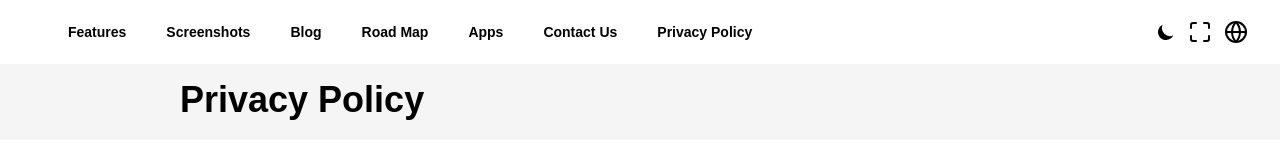
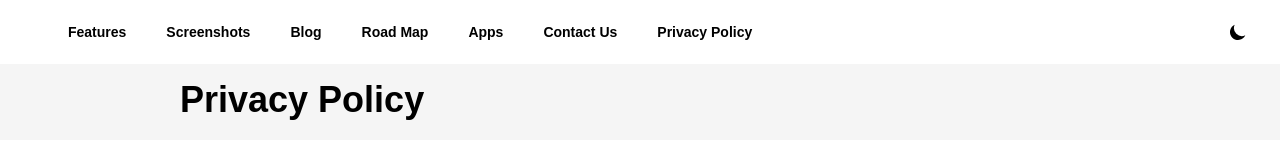
Before and after one commit to integrityph/Tejory, a plain HTML site: page privacy.html in a window 1280 px wide. Shown: the top 160 px of the page. Drawn offline with Linux system fonts and the light colour scheme; a web font is replaced by a local one.

Commit message:
removed unused features in navbar

```diff
--- a/privacy.html
+++ b/privacy.html
@@ -98,7 +98,7 @@
                                 viewBox="0 0 20 20" xmlns="http://www.w3.org/2000/svg">
                                 <path d="M17.293 13.293A8 8 0 016.707 2.707a8.001 8.001 0 1010.586 10.586z"></path>
                             </svg>
-                            <div class="relative" id="nav-setings">
+                            <!-- <div class="relative" id="nav-setings">
                                 <svg id="scan-qr" class="h-6 w-6  hover:text-slate-600 dark:text-white "
                                     xmlns="http://www.w3.org/2000/svg" viewBox="0 0 24 24" fill="none"
                                     stroke="currentColor" stroke-width="2" stroke-linecap="round"
@@ -123,7 +123,7 @@
                                 <path
                                     d="M12 2a15.3 15.3 0 0 1 4 10 15.3 15.3 0 0 1-4 10 15.3 15.3 0 0 1-4-10 15.3 15.3 0 0 1 4-10z">
                                 </path>
-                            </svg>
+                            </svg> -->
                         </div>
                     </div>
                 </div>
```
Also changed, not shown: apps.html (+2 -2 lines), contactus.html (+2 -2 lines), roadmap.html (+2 -2 lines).
